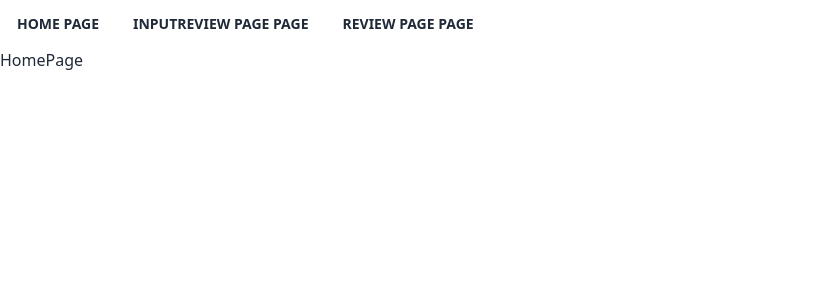
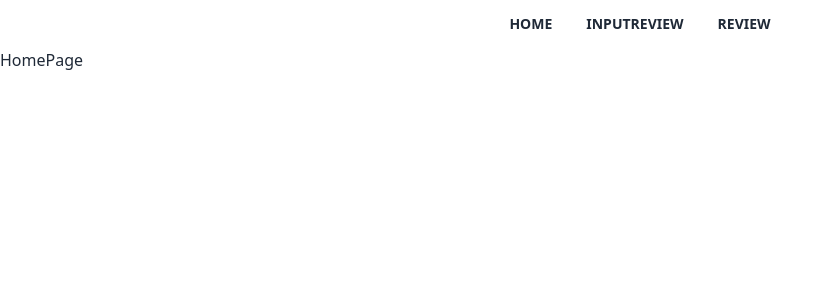
Before and after one commit to Nitari-Cup/NitaRepository, a React (Vite) app: page / in a window 1280 px wide. Shown: the top 300 px of the page, without its empty margins (0-832 px from the left). Built offline with nearby package versions, Linux system fonts and the light colour scheme.

Commit message:
update navigation

```diff
--- a/src/components/TopBar.tsx
+++ b/src/components/TopBar.tsx
@@ -2,15 +2,15 @@ import { Link } from "react-router-dom"
 
 function TopBar(){
     return(
-        <div>
+        <div className="flex justify-center">
             <Link to="/">
-                <button className="btn btn-ghost">Home Page</button>
+                <button className="btn btn-ghost">Home</button>
             </Link>
             <Link to="/inputreview">
-                <button className="btn btn-ghost">InputReview Page Page</button>
+                <button className="btn btn-ghost">InputReview</button>
             </Link>
             <Link to="/review">
-                <button className="btn btn-ghost">Review Page Page</button>
+                <button className="btn btn-ghost">Review</button>
             </Link>
             <Link to="/*">
             </Link>
```
